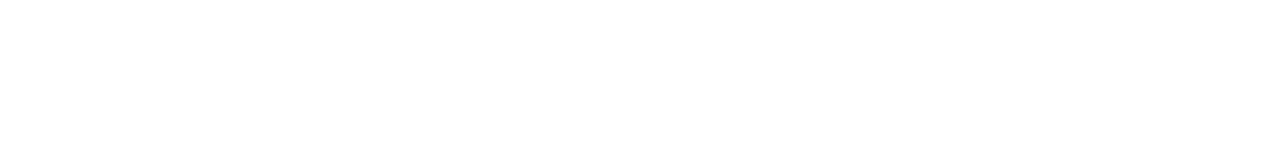
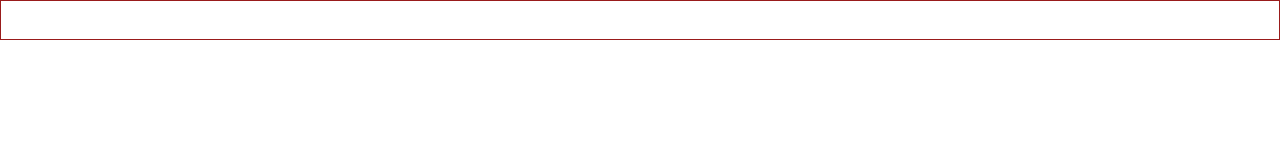
Before and after one commit to Ashutosh-JavaDev/CertificatesAndResult, a plain HTML site: page index.html in a window 1280 px wide. Drawn offline with nearby package versions, Linux system fonts and the light colour scheme.

Commit message:
Afficiation

```diff
--- a/index.html
+++ b/index.html
@@ -7,6 +7,10 @@
     <title>Afficiations</title>
 </head>
 <body>
+    <header>
+        <nav class="border border-red-800 h-10">
 
+        </nav>
+    </header>
 </body>
 </html>
```
